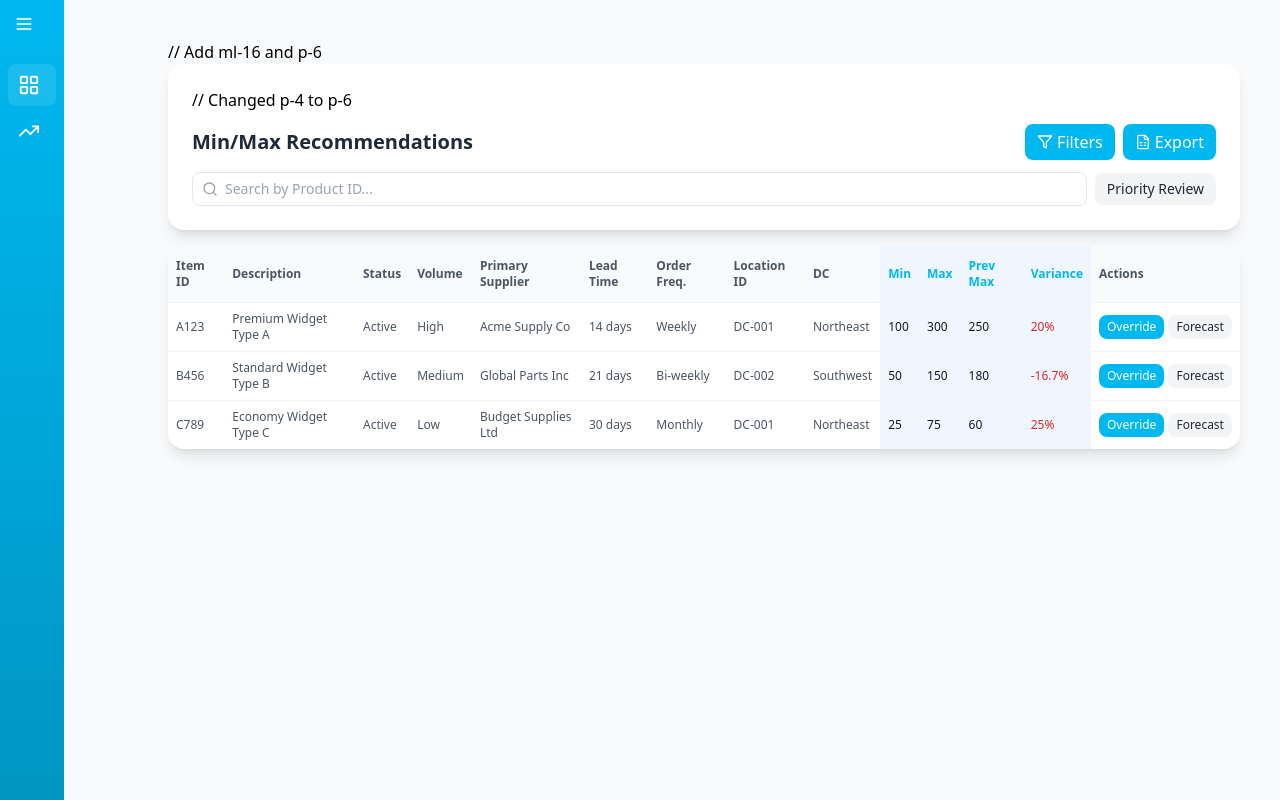
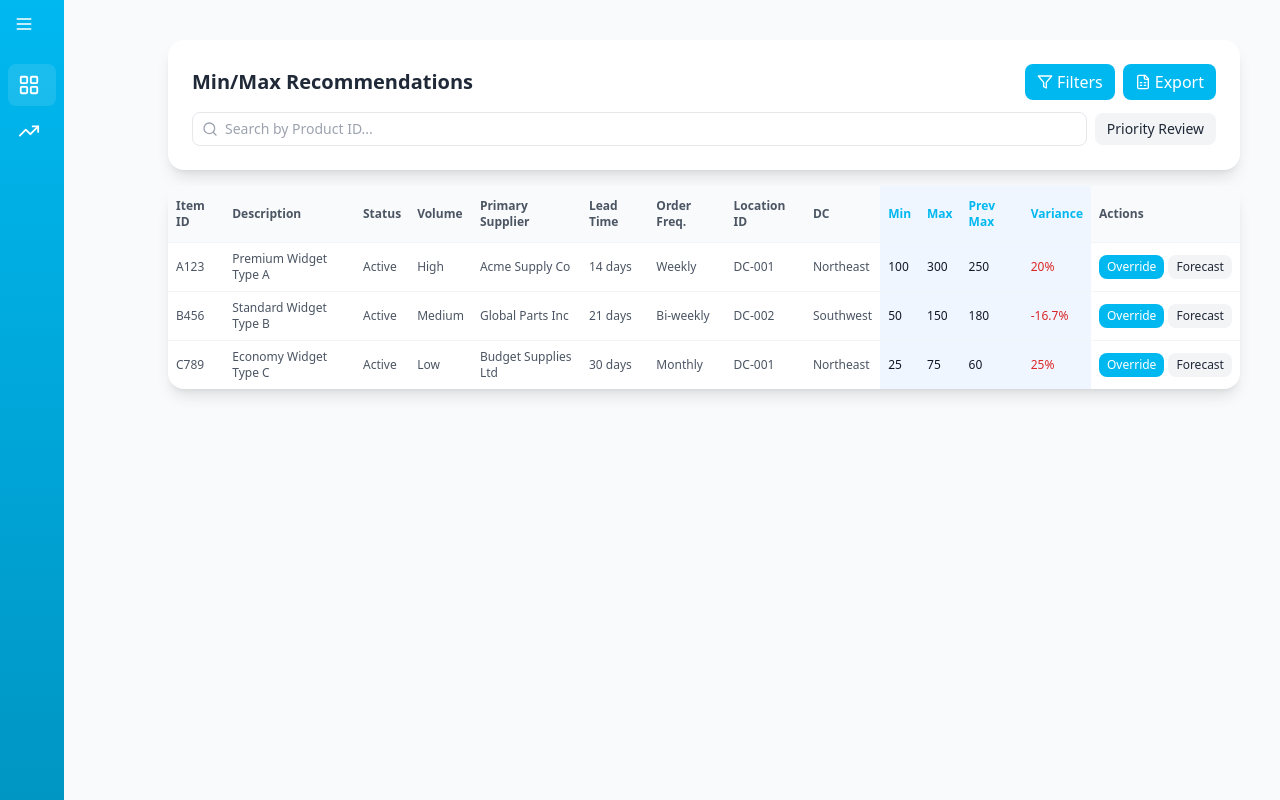
Before and after one commit to mjrojas95/dbt-inventory, a Next.js app: page / in a window 1280 px wide. Built offline with nearby package versions, Linux system fonts and the light colour scheme.

Commit message:
Updated latest changes

```diff
--- a/app/components/MinMaxDashboard.tsx
+++ b/app/components/MinMaxDashboard.tsx
@@ -187,9 +187,9 @@ export default function MinMaxDashboard() {
   };
 
   return (
-    <div className="space-y-4 ml-16 p-6"> // Add ml-16 and p-6
+    <div className="space-y-4 ml-16 p-6">
       {/* Header and Actions */}
-      <div className="flex flex-col gap-3 bg-white rounded-2xl shadow-lg p-6"> // Changed p-4 to p-6
+      <div className="flex flex-col gap-3 bg-white rounded-2xl shadow-lg p-6">
         <div className="flex items-center justify-between">
           <h2 className="text-xl font-bold text-gray-800">Min/Max Recommendations</h2>
           <div className="flex gap-2">
```
